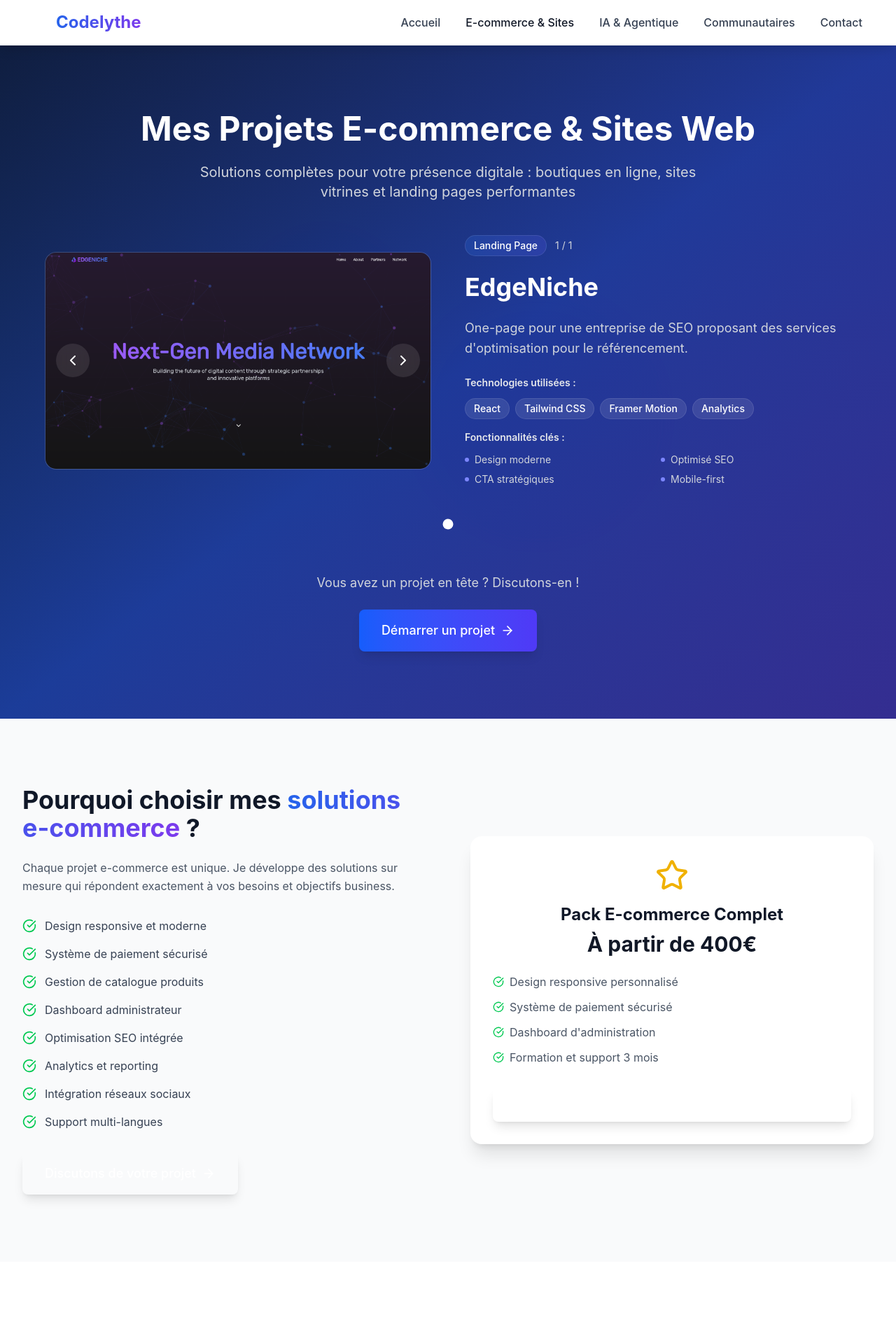
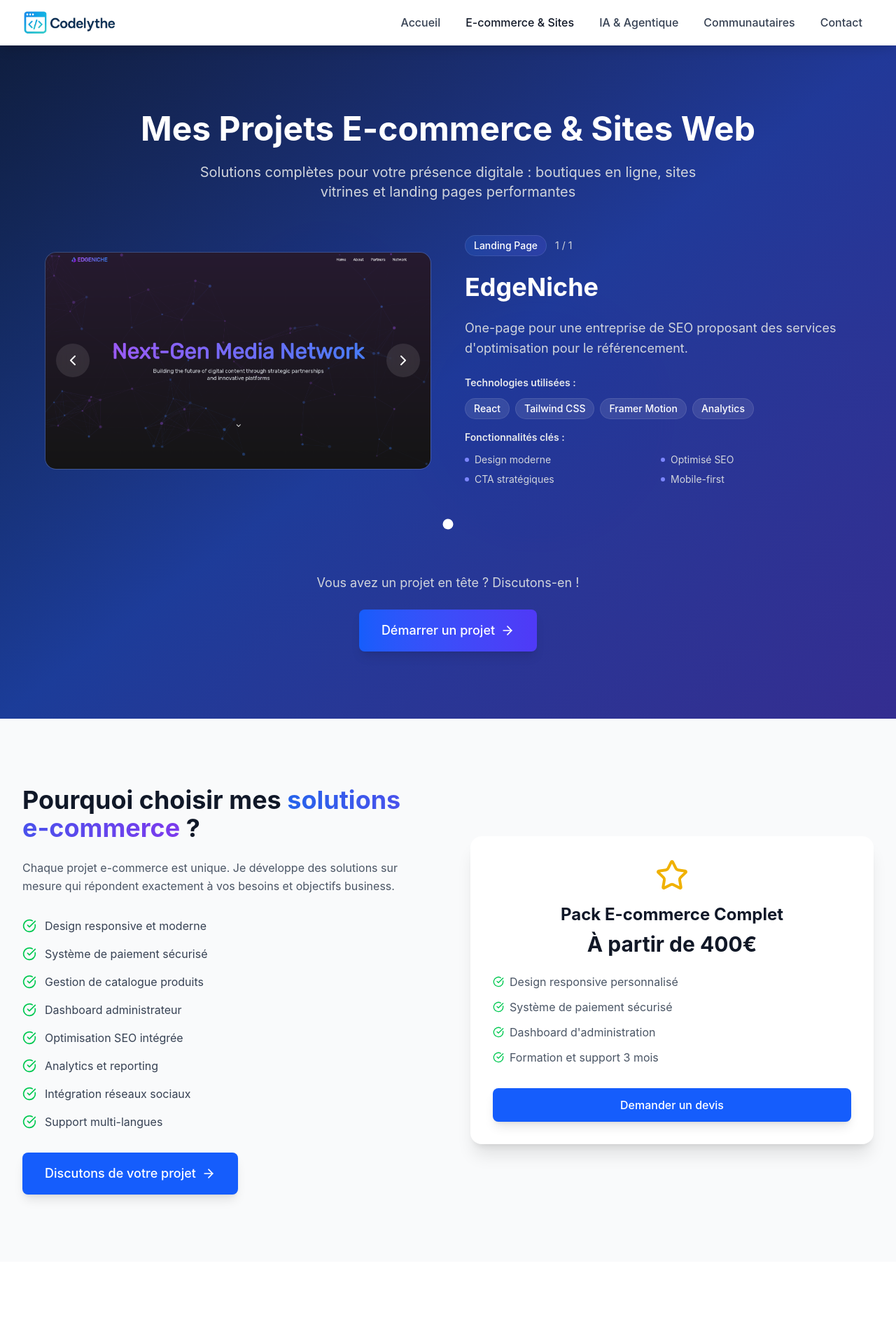
Before and after one commit to dobronx06/Codelythe, a React (Vite) app in the folder codelythe-website/: page /commerce in a window 1280 px wide. Shown: the top 1902 px of the page at 70% size. Built offline with nearby package versions, Linux system fonts and the light colour scheme.

Commit message:
[add] final touches

```diff
--- a/codelythe-website/src/components/layout/Header.jsx
+++ b/codelythe-website/src/components/layout/Header.jsx
@@ -20,11 +20,12 @@ const Header = () => {
     <header className="fixed top-0 left-0 right-0 bg-white/95 backdrop-blur-sm shadow-lg z-50 border-b border-gray-100">
       <nav className="container">
         <div className="flex justify-between items-center h-16">
-          <Link to="/" className="flex items-center space-x-2 group">
-            <div className="p-2 bg-gradient-to-r from-primary-600 to-secondary-600 rounded-lg group-hover:scale-110 transition-transform duration-200">
-              <Code className="h-6 w-6 text-white" />
-            </div>
-            <span className="text-2xl font-bold text-gradient">Codelythe</span>
+          <Link to="/" className="flex items-center group">
+            <img
+              src="/images/codelythe-logo-lg.png"
+              alt="Codelythe"
+              className="h-10 w-auto group-hover:scale-110 transition-transform duration-200"
+            />
           </Link>
 
           <div className="hidden md:flex space-x-1">
--- a/codelythe-website/src/components/sections/About.jsx
+++ b/codelythe-website/src/components/sections/About.jsx
@@ -21,7 +21,7 @@ const About = () => {
     {
       icon: Heart,
       title: 'Passion',
-      description: 'Chaque projet est abordé avec enthusiasm et dévouement pour dépasser vos attentes.'
+      description: 'Chaque projet est abordé avec enthousiasme et dévouement pour dépasser vos attentes.'
     },
     {
       icon: Award,
--- a/codelythe-website/src/components/sections/Services.jsx
+++ b/codelythe-website/src/components/sections/Services.jsx
@@ -92,7 +92,7 @@ const Services = () => {
 
                   <Card.Footer>
                     <Link to={service.href} className="block w-full">
-                      <Button variant="outline" className="w-full group-hover:bg-primary-600 group-hover:text-white group-hover:border-primary-600">
+                      <Button variant="outline" className="w-full group-hover:bg-primary-600 group-hover:border-primary-600">
                         En savoir plus
                         <ArrowRight className="ml-2 h-4 w-4" />
                       </Button>
--- a/codelythe-website/src/components/ui/Button.jsx
+++ b/codelythe-website/src/components/ui/Button.jsx
@@ -11,10 +11,10 @@ const Button = forwardRef(({
   const baseClasses = 'inline-flex items-center justify-center font-medium rounded-lg transition-all duration-200 focus:outline-none focus:ring-2 focus:ring-offset-2 disabled:opacity-50 disabled:cursor-not-allowed'
 
   const variants = {
-    primary: 'bg-primary-600 hover:bg-primary-700 text-white focus:ring-primary-500 shadow-lg hover:shadow-xl transform hover:scale-105',
-    secondary: 'bg-secondary-600 hover:bg-secondary-700 text-white focus:ring-secondary-500 shadow-lg hover:shadow-xl transform hover:scale-105',
-    outline: 'border-2 border-primary-600 text-primary-600 hover:bg-primary-600 hover:text-white focus:ring-primary-500',
-    ghost: 'text-gray-600 hover:text-primary-600 hover:bg-primary-50 focus:ring-primary-500',
+    primary: 'bg-blue-600 hover:bg-blue-700 text-white focus:ring-blue-500 shadow-lg hover:shadow-xl transform hover:scale-105',
+    secondary: 'bg-purple-600 hover:bg-purple-700 text-white focus:ring-purple-500 shadow-lg hover:shadow-xl transform hover:scale-105',
+    outline: 'border-2 border-black text-black hover:bg-black hover:text-white focus:ring-gray-500',
+    ghost: 'text-gray-600 hover:text-blue-600 hover:bg-blue-50 focus:ring-blue-500',
     danger: 'bg-red-600 hover:bg-red-700 text-white focus:ring-red-500 shadow-lg hover:shadow-xl',
   }
 
--- a/codelythe-website/src/pages/AI.jsx
+++ b/codelythe-website/src/pages/AI.jsx
@@ -33,11 +33,11 @@ const AI = () => {
   const technologies = [
     { name: 'Python', description: 'Langage de référence pour l\'IA' },
     { name: 'OpenAI GPT', description: 'Modèles de langage avancés' },
-    { name: 'LangChain', description: 'Framework pour applications IA' },
+    { name: 'Intégrations JS Web', description: 'Intégration JavaScript de modèles IA' },
     { name: 'TensorFlow', description: 'Machine Learning et Deep Learning' },
     { name: 'Hugging Face', description: 'Modèles pré-entraînés' },
-    { name: 'Vector Databases', description: 'Stockage de données vectorielles' },
-    { name: 'FastAPI', description: 'APIs haute performance' },
+    { name: 'Claude API', description: 'Assistant IA conversationnel avancé' },
+    { name: 'Gemini API', description: 'APIs Google pour l\'intelligence artificielle' },
     { name: 'Docker', description: 'Conteneurisation et déploiement' }
   ]
 
@@ -58,9 +58,9 @@ const AI = () => {
       savings: '90% d\'erreurs en moins'
     },
     {
-      title: 'Trading Automatisé',
-      description: 'Bots de trading basés sur l\'analyse prédictive',
-      savings: 'ROI moyen de +25%'
+      title: 'Analyse de Sentiment',
+      description: 'Compréhension des émotions et opinions dans les textes',
+      savings: '80% d\'amélioration satisfaction client'
     }
   ]
 
--- a/codelythe-website/src/pages/Community.jsx
+++ b/codelythe-website/src/pages/Community.jsx
@@ -57,11 +57,11 @@ const Community = () => {
     { name: 'React', description: 'Interface utilisateur interactive' },
     { name: 'Node.js', description: 'Backend robuste et scalable' },
     { name: 'Socket.io', description: 'Communication temps réel' },
-    { name: 'GraphQL', description: 'API flexible et performante' },
+    { name: 'Svelte', description: 'Framework moderne et performant' },
     { name: 'PostgreSQL', description: 'Base de données relationnelle' },
-    { name: 'Redis', description: 'Cache et sessions' },
-    { name: 'AWS S3', description: 'Stockage de médias' },
-    { name: 'WebRTC', description: 'Communication vidéo/audio' }
+    { name: 'MongoDB', description: 'Base de données NoSQL flexible' },
+    { name: 'Tailwind CSS', description: 'Framework CSS utilitaire' },
+    { name: 'Docker', description: 'Conteneurisation et déploiement' }
   ]
 
   const benefits = [
```
Also changed, not shown: codelythe-website/public/images/codelythe-logo-lg.png (added).
